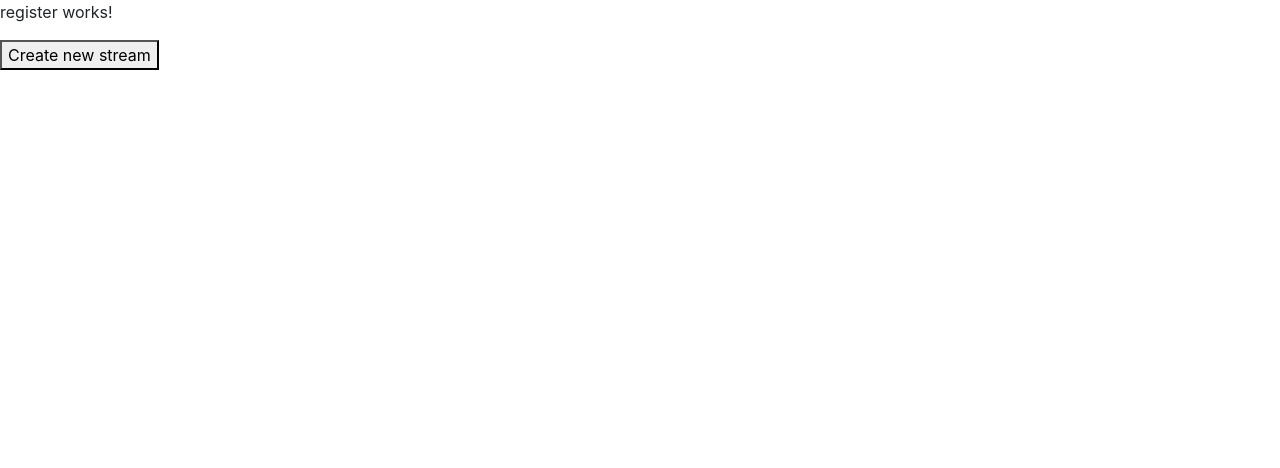
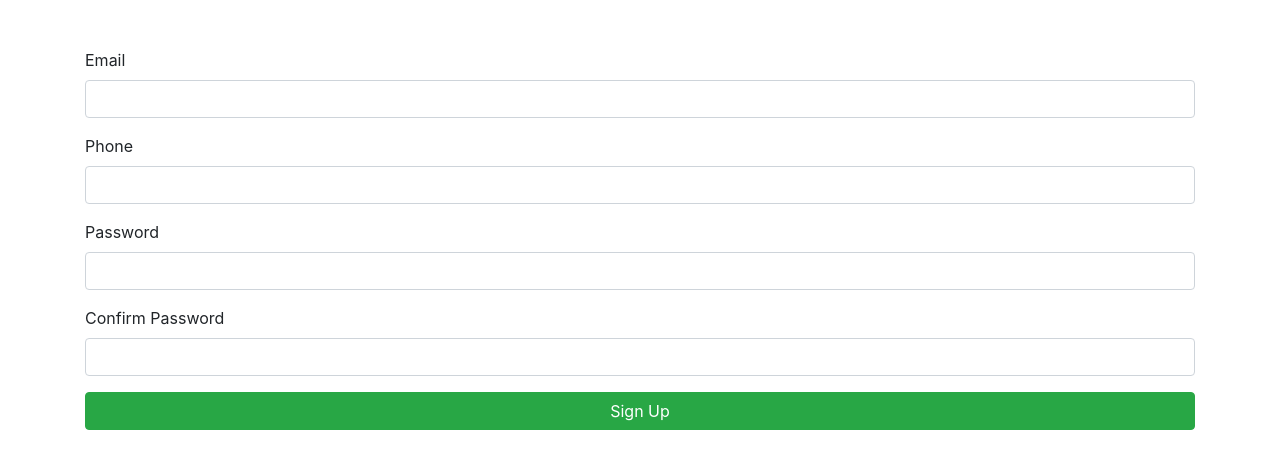
Before and after one commit to webdevcat1226/file-maker-portal, an Angular app: page /register in a window 1280 px wide. Shown: the top 468 px of the page. Built offline with nearby package versions, Linux system fonts and the light colour scheme.

Commit message:
fet: register page add

```diff
--- a/src/app/auth/login/login.component.html
+++ b/src/app/auth/login/login.component.html
@@ -20,4 +20,5 @@
 
 </div>
 
-<!--<app-register></app-register>-->
+<!--<app-forgot-password></app-forgot-password>-->
+<app-reset-password></app-reset-password>
--- a/src/app/auth/register/register.component.html
+++ b/src/app/auth/register/register.component.html
@@ -1,5 +1,31 @@
-<p>register works!</p>
+<!--<p>register works!</p>-->
 
-{{ data }}
+<!--{{ data }}-->
 
-<button (click)="createNew()">Create new stream</button>
+<!--<button (click)="createNew()">Create new stream</button>-->
+<div class="container">
+  <form class="mt-5" [formGroup]="registerForm">
+    <div class="form-group">
+      <label for="email">Email</label>
+      <input id="email" type="email" class="form-control" formControlName="email">
+    </div>
+    <div class="form-group">
+      <label for="phoneNumber">Phone</label>
+      <input id="phoneNumber" type="phoneNumber" class="form-control" formControlName="phoneNumber">
+    </div>
+    <div class="form-group">
+      <label for="password">Password</label>
+      <input id="password" type="password" class="form-control" formControlName="password">
+    </div>
+    <div class="form-group">
+      <label for="conform-password">Confirm Password</label>
+      <input id="conform_password" type="password" class="form-control" formControlName="conform_password">
+    </div>
+    <div class="d-flex flex-column">
+      <!--      <button class="btn btn-primary mb-3" (click)="login()">Login</button>-->
+      <!--      <button class="btn btn-primary mb-3" (click)="stop()">Stop</button>-->
+      <button class="btn btn-success">Sign Up</button>
+      <!--      <a routerLink="/forgot-password">Forgot Password</a>-->
+    </div>
+  </form>
+</div>
--- a/src/app/auth/register/register.component.ts
+++ b/src/app/auth/register/register.component.ts
@@ -1,5 +1,6 @@
 import { Component, OnDestroy, OnInit } from '@angular/core';
 import { AuthService } from '../../core/services/auth.service';
+import { FormBuilder, FormGroup, Validators } from '@angular/forms';
 // import { first, last, map, take } from 'rxjs/operators';
 
 @Component({
@@ -13,9 +14,16 @@ export class RegisterComponent implements OnInit, OnDestroy {
   unsub;
 
   userId  = 0;
+  registerForm: FormGroup = this.fb.group({
+    email: ['', [Validators.required, Validators.email]],
+    password: ['', Validators.required],
+    phoneNumber: ['', Validators.required],
+    conform_password: ['', Validators.required]
+  });
 
   constructor(
-    private authService: AuthService
+    private authService: AuthService,
+    private fb: FormBuilder
   ) { }
 
   async ngOnInit() {
@@ -27,11 +35,11 @@ export class RegisterComponent implements OnInit, OnDestroy {
   ngOnDestroy(): void {
   }
 
-  createNew() {
-    this.userId ++;
-    this.authService.dataStreamTT$.subscribe(data => {
-      console.log(this.userId + ' user data: ', data);
-    })
-  }
+  // createNew() {
+  //   this.userId ++;
+  //   this.authService.dataStreamTT$.subscribe(data => {
+  //     console.log(this.userId + ' user data: ', data);
+  //   })
+  // }
 
 }
--- a/src/app/pages/home/home.component.html
+++ b/src/app/pages/home/home.component.html
@@ -1 +1,23 @@
-<p>home works!</p>
+<!-- navbar -->
+<nav class="navbar navbar-expand-lg fixed-top container">
+  <a class="navbar-brand" href="#">Home</a>
+  <button class="navbar-toggler" type="button" data-toggle="collapse" data-target="#navbarSupportedContent"
+          aria-controls="navbarSupportedContent" aria-expanded="false" aria-label="Toggle navigation">
+    <span class="navbar-toggler-icon"></span>
+  </button>
+  <div class="collapse navbar-collapse " id="navbarSupportedContent">
+    <ul class="navbar-nav mr-4">
+      <li class="nav-item">
+        <a class="nav-link" data-value="about" href="#">About</a></li>
+      <li class="nav-item">
+        <a class="nav-link " data-value="portfolio" href="#">Portfolio</a>
+      </li>
+      <li class="nav-item">
+        <a class="nav-link " data-value="blog" href="#">Blog</a></li>
+      <li class="nav-item">
+        <a class="nav-link " data-value="team" href="#"> Team</a></li>
+      <li class="nav-item">
+        <a class="nav-link " data-value="contact" href="#">Contact</a></li>
+    </ul>
+  </div>
+</nav>
```
